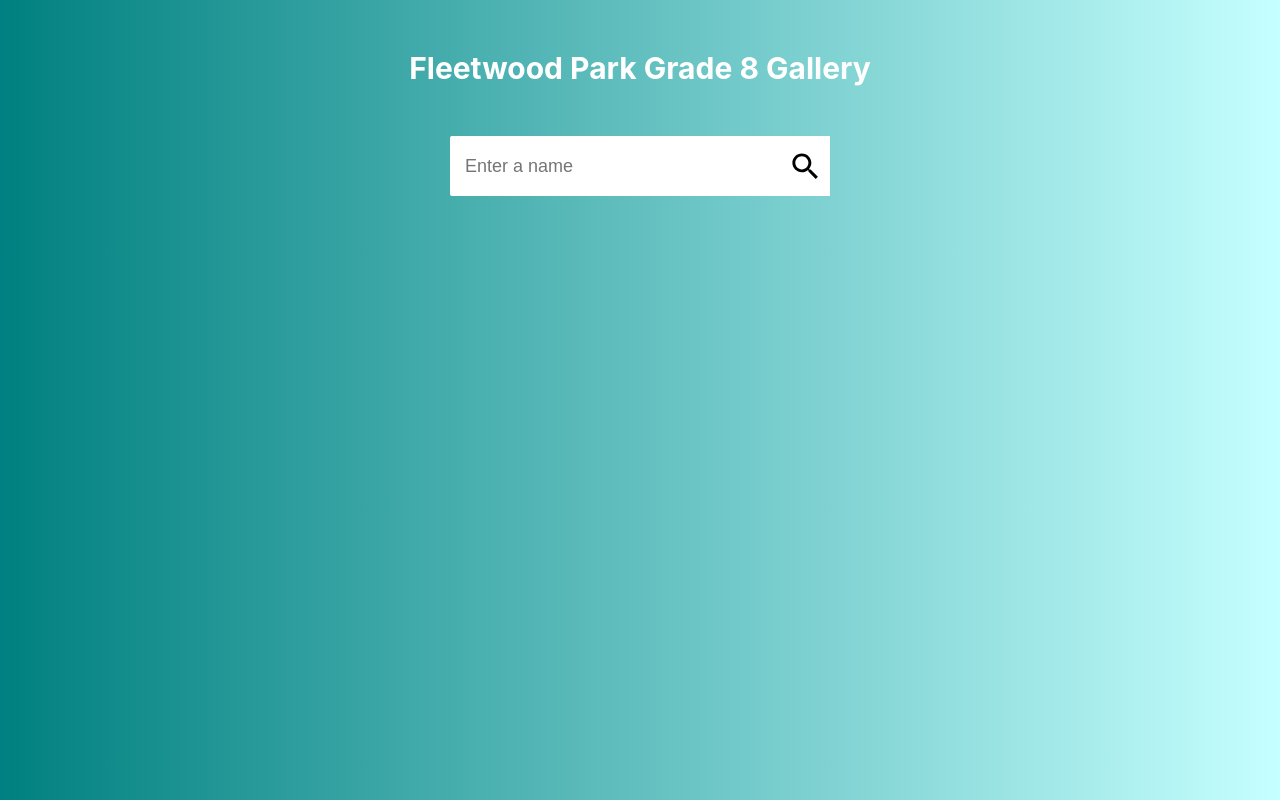
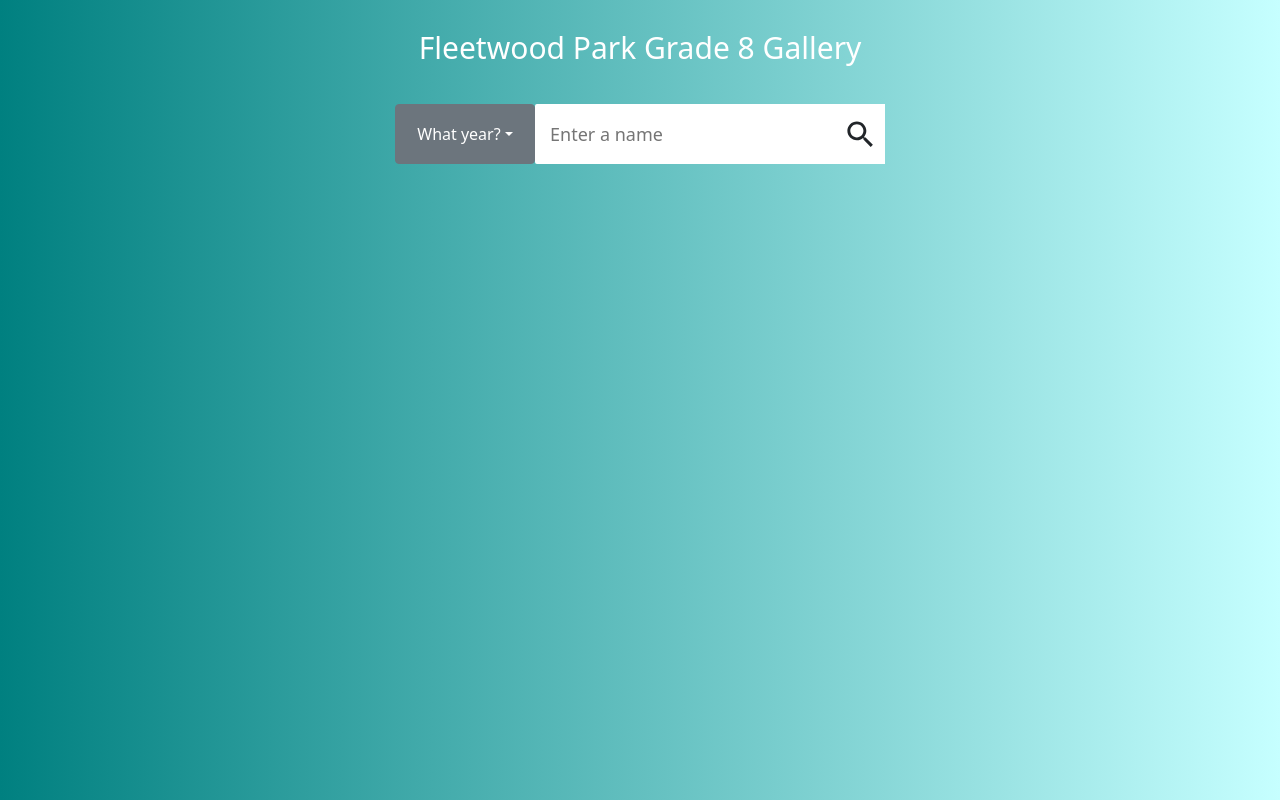
Before and after one commit to O-Cui/fpssgallery, a React (Create React App) app: page / in a window 1280 px wide. Shown: the top 800 px of the page. Built offline with nearby package versions, Linux system fonts and the light colour scheme.

Commit message:
dropdown button

```diff
--- a/src/App.css
+++ b/src/App.css
@@ -17,3 +17,7 @@ body {
   color: white;
   font-size: 30px;
 }
+
+.Search-Container {
+  display: flex;
+}
--- a/src/App.js
+++ b/src/App.js
@@ -3,7 +3,8 @@ import './App.css';
 import SearchBar from './Components/SearchBar.js';
 import VideoPlayer from './Components/VideoPlayer.js';
 import Data from "./Data.json";
-import Dropdown from "./Components/Dropdown.js";
+import { Dropdownthing } from './Components/Dropdownthing';
+
 function App() {
   const [linkValue, getLinkValue] = useState("https://www.youtube.com/watch?v=dJ0Xcu0vJNU");
 
@@ -14,7 +15,10 @@ function App() {
         <h1> Fleetwood Park Grade 8 Gallery</h1>
       </div>
 
-    <SearchBar placeholder="Enter a name" data={Data} getLinkValue={getLinkValue}/>
+    <div className='Search-Container'>
+      <Dropdownthing />
+      <SearchBar placeholder="Enter a name" data={Data} getLinkValue={getLinkValue}/>
+    </ div>
     <VideoPlayer link={linkValue}/>
 
   </div>
--- /dev/null
+++ b/src/Components/Dropdownthing.css
@@ -0,0 +1,4 @@
+.dropdownthing {
+    height: 60px;
+    width: 140px;
+}
--- /dev/null
+++ b/src/Components/Dropdownthing.js
@@ -0,0 +1,22 @@
+import React from "react";
+import { Dropdown } from "react-bootstrap";
+import 'bootstrap/dist/css/bootstrap.min.css';
+import './Dropdownthing.css';
+
+export class Dropdownthing extends React.Component {
+  render() {
+    return (
+      <Dropdown>
+        <Dropdown.Toggle variant="secondary" className="dropdownthing">
+          What year?
+        </Dropdown.Toggle>
+
+        <Dropdown.Menu className="selection">
+          <Dropdown.Item href="/2019">2019</Dropdown.Item>
+          <Dropdown.Item href="/2020">2020</Dropdown.Item>
+          <Dropdown.Item href="/2021">2021</Dropdown.Item>
+        </Dropdown.Menu>
+      </Dropdown>
+    )
+  }
+}
--- a/src/Components/SearchBar.css
+++ b/src/Components/SearchBar.css
@@ -10,7 +10,7 @@
     border-bottom-right-radius: 0px;
     font-size: 18px;
     padding: 15px;
-    height: 30px;
+    height: 60px;
     width: 300px;
   }
 
```
Also changed, not shown: package.json (+6 -1 lines), src/Components/Dropdown.js (deleted), 1 other file (tests, documents, lock files or other folders).
